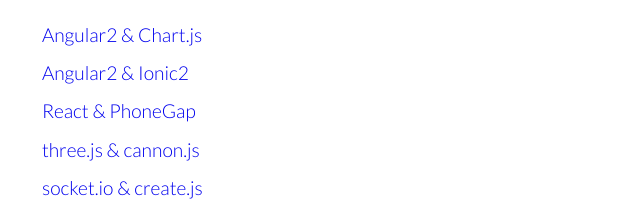
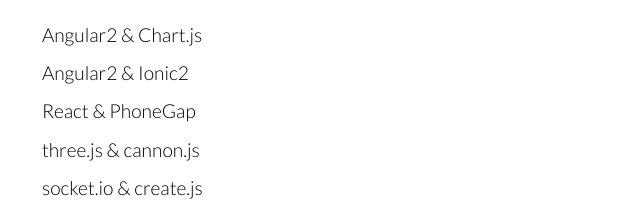
Before and after one commit to neo/neolwc.github.io, a plain HTML site: page index.html in a window 1280 px wide. Shown: the part 268-491 px from the top of the page, without its empty margins (0-640 px from the left). Drawn offline with nearby package versions, Linux system fonts and the light colour scheme.

Commit message:
:rocket:

```diff
--- a/style.scss
+++ b/style.scss
@@ -24,8 +24,8 @@ a {
 	display: block;
 	padding: 0.5rem $golden;
 	text-decoration: none;
-	&:visited {
-		color: currentColor;
+	&, a:visited {
+		color: #000;
 	}
 	&:hover {
 		color: #ff5252;
@@ -102,6 +102,9 @@ $navWidth: 256px;
 	}
 	a {
 		padding: 1rem $golden;
+		&, a:visited {
+			color: #fff;
+		}
 	}
 	main {
 		width: 100vw;
```
Also changed, not shown: dist/style.min.css, 1 other file.
